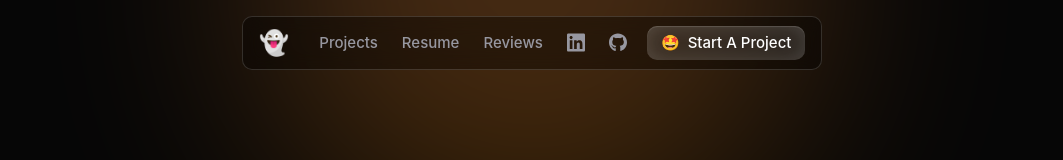
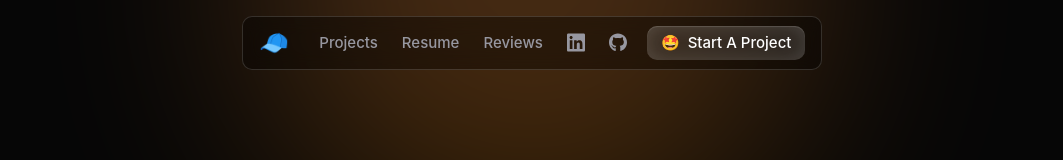
Before and after one commit to bick/website, a Next.js app: page / in a window 1280 px wide. Shown: the top 160 px of the page, without its empty margins (108-1171 px from the left). Built offline with nearby package versions, Linux system fonts and the light colour scheme.

Commit message:
Update header.module.scss

```diff
--- a/styles/components/header.module.scss
+++ b/styles/components/header.module.scss
@@ -27,7 +27,7 @@
     .header__item {
       .header__logo {
         &:before {
-          content: '👻'
+          content: '🧢'
         }
 
         &:hover:before {
```
